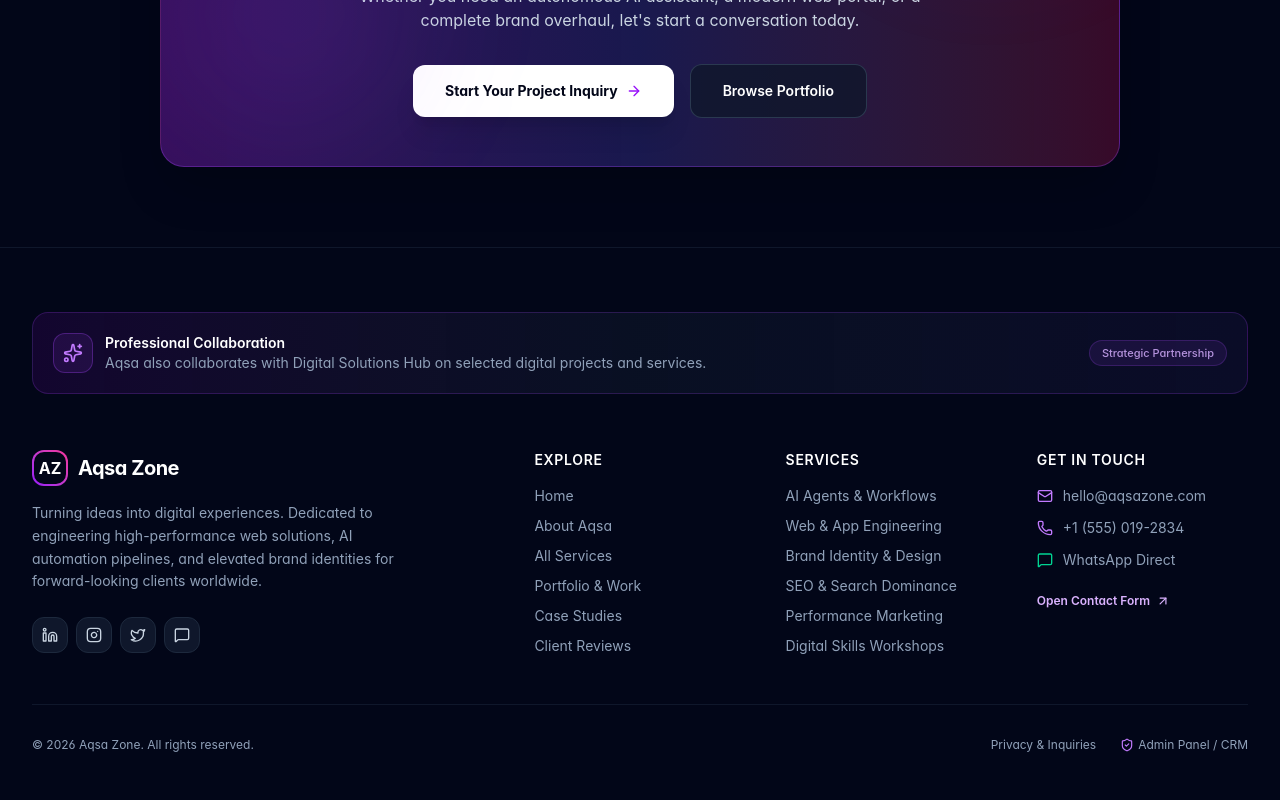
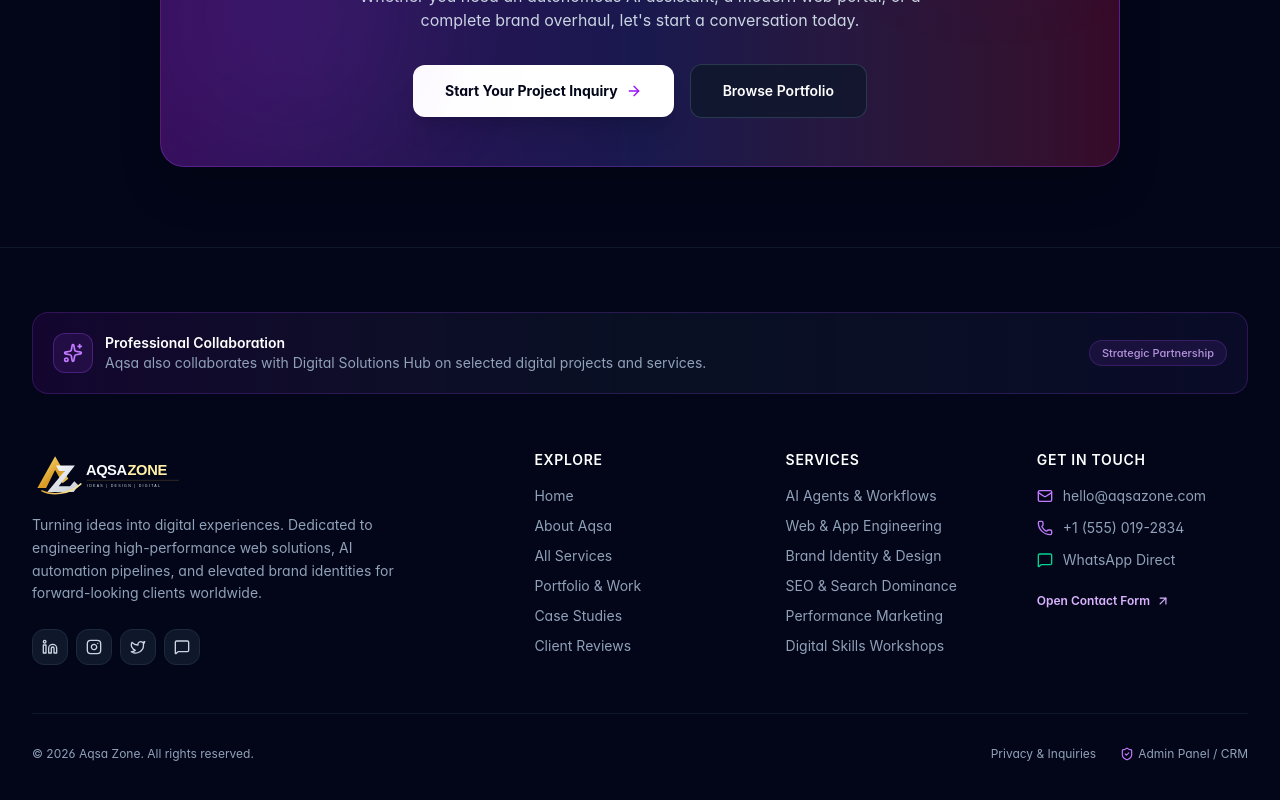
Before and after one commit to sarkarcreator/aqsazone-frontend, a Next.js app: page / in a window 1280 px wide. Shown: the part 2875-3675 px from the top of the page. Built offline with nearby package versions, Linux system fonts and the light colour scheme; no server answers.

Commit message:
Use Aqsa Zone logo asset in footer

```diff
--- a/components/Footer.tsx
+++ b/components/Footer.tsx
@@ -56,13 +56,16 @@ export default function Footer({ settings = {} }: FooterProps) {
         <div className="grid grid-cols-1 md:grid-cols-2 lg:grid-cols-5 gap-10 pb-12 border-b border-slate-900">
           {/* Col 1 & 2: Brand Identity */}
           <div className="lg:col-span-2 space-y-4">
-            <Link href="/" className="inline-flex items-center gap-2.5">
-              <div className="w-9 h-9 rounded-xl bg-gradient-to-tr from-purple-600 to-pink-500 p-0.5">
-                <div className="w-full h-full bg-slate-950 rounded-[10px] flex items-center justify-center font-bold text-white text-base">
-                  AZ
-                </div>
-              </div>
-              <span className="text-xl font-bold tracking-tight text-white">Aqsa Zone</span>
+            <Link href="/" className="inline-flex items-center">
+              <img
+                src="/assets/aqsa-zone-logo.svg"
+                alt="Aqsa Zone — Ideas | Design | Digital"
+                width={240}
+                height={60}
+                loading="lazy"
+                decoding="async"
+                className="h-11 sm:h-12 w-auto object-contain"
+              />
             </Link>
             <p className="text-sm text-slate-400 max-w-sm leading-relaxed">
               Turning ideas into digital experiences. Dedicated to engineering high-performance web solutions, AI automation pipelines, and elevated brand identities for forward-looking clients worldwide.
```
